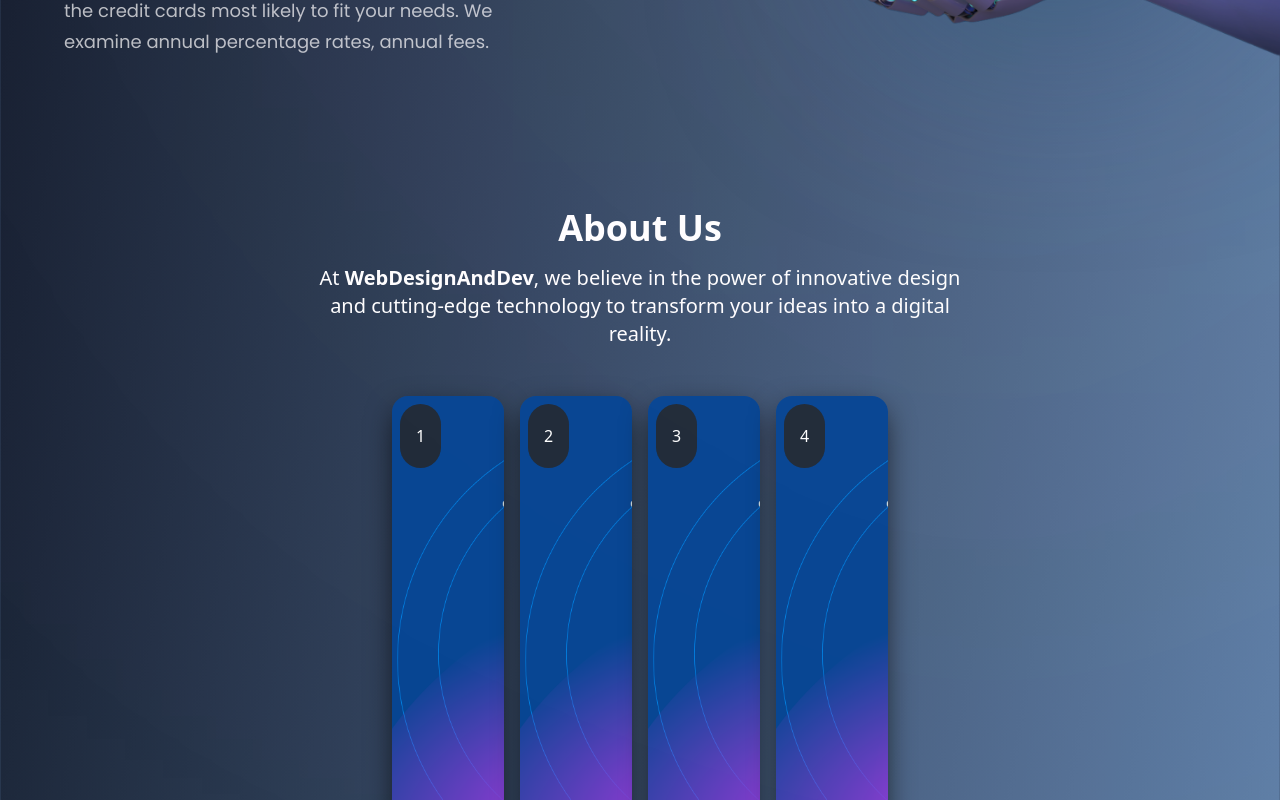
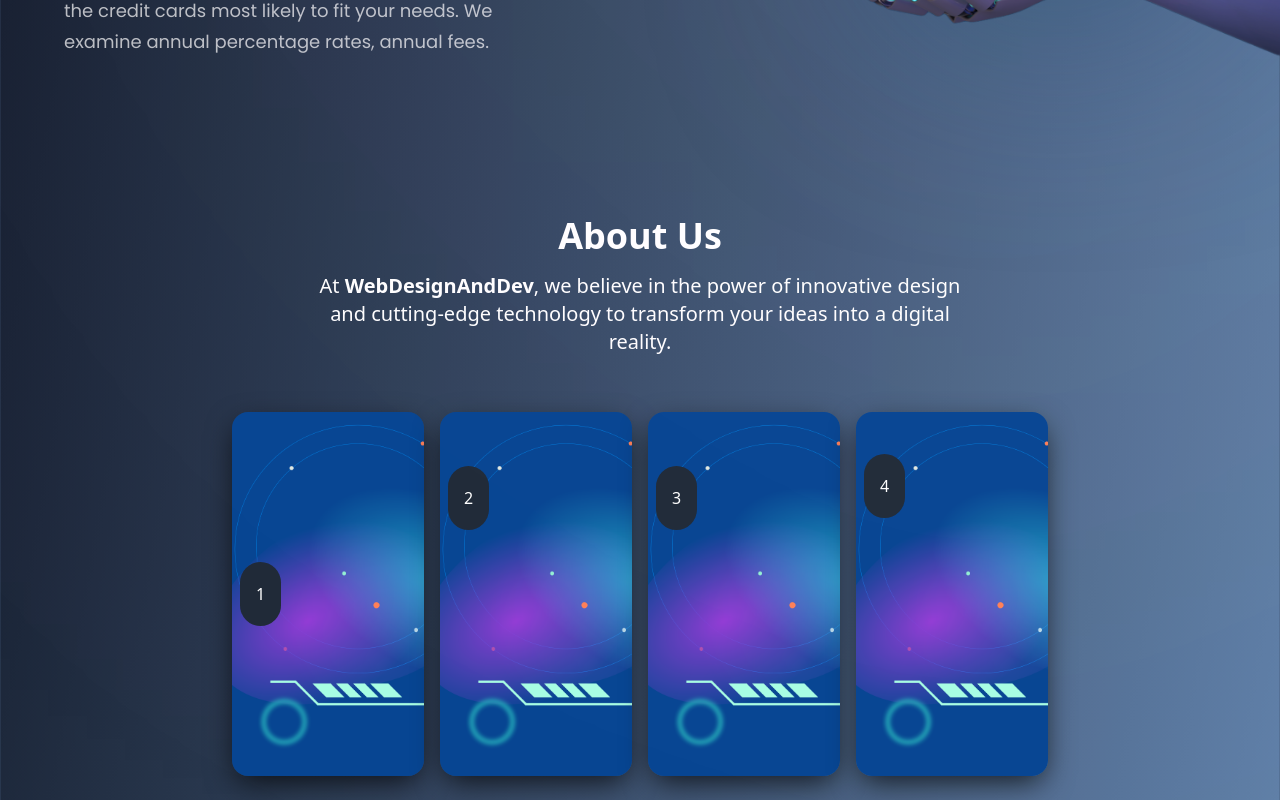
Before and after one commit to Web-designanddev/designer, a React (Vite) app: page / in a window 1280 px wide. Shown: the part 660-1460 px from the top of the page. Built offline with nearby package versions, Linux system fonts and the light colour scheme; what tailwindcss-dir would draw is missing.

Commit message:
some edit

```diff
--- a/index.html
+++ b/index.html
@@ -1,5 +1,5 @@
 <!doctype html>
-<html lang="fa" dir="rlt">
+<html lang="fa">
   <head>
     <meta charset="UTF-8" />
     <link rel="icon" type="image/svg+xml" href="/vite.svg" />
--- a/src/components/AboutUs.jsx
+++ b/src/components/AboutUs.jsx
@@ -5,8 +5,8 @@ const Card = ({ id, icon, title, description, imageUrl }) => (
   <>
     <input type="radio" name="slide" id={id} className="hidden" />
     <label htmlFor={id} className="card-label relative">
-      <div className="card-row flex items-start text-white">
-        <div className="card-icon bg-gray-800 rounded-full w-16 h-16 flex items-center justify-center m-2 p-4 ">
+      <div className="card-row flex flex-col items-center sm:flex-row text-white">
+        <div className="card-icon bg-gray-800 rounded-full w-12 h-12 sm:w-16 sm:h-16 flex items-center justify-center m-2 p-2 sm:p-4">
           {icon}
         </div>
         <div className="card-description flex flex-col justify-center opacity-0 transform translate-y-8 transition-opacity transition-transform duration-300 ease-in-out delay-150">
@@ -17,23 +17,41 @@ const Card = ({ id, icon, title, description, imageUrl }) => (
     </label>
     <style jsx>{`
       .card-label {
-        width: 7rem;
-        margin: 0 0.5rem;
+        width: 80%;
+        max-width: 7rem;
+        margin: 0.5rem;
         background-size: cover;
         cursor: pointer;
         overflow: hidden;
         border-radius: 1rem;
-        transition: width 1s ease-in-out;
+        transition: all 1s ease-in-out;
         box-shadow: 0px 10px 30px -5px rgba(0, 0, 0, 0.8);
         background-image: url(${imageUrl});
       }
       input:checked + label {
-        width: 37.5rem;
-        height: 27rem;
+        width: 100%;
+        max-width: 30rem;
+        height: auto;
       }
       input:checked + label .card-description {
         opacity: 1 !important;
         transform: translateY(0) !important;
+      }
+      @media (min-width: 640px) {
+        .card-label {
+          max-width: 9rem;
+        }
+        input:checked + label {
+          max-width: 24rem;
+        }
+      }
+      @media (min-width: 768px) {
+        .card-label {
+          max-width: 12rem;
+        }
+        input:checked + label {
+          max-width: 32rem;
+        }
       }
     `}</style>
   </>
@@ -55,7 +73,7 @@ const AboutUs = () => {
       icon: "2",
       title: "طراحی وب‌سایت",
       description:
-        " ایجاد وب‌سایت‌های واکنش‌گرا و کاربرپسند که به راحتی در تمامی دستگاه‌ها نمایش داده می‌شوند.",
+        "ایجاد وب‌سایت‌های واکنش‌گرا و کاربرپسند که به راحتی در تمامی دستگاه‌ها نمایش داده می‌شوند.",
       imageUrl:
         "https://images.unsplash.com/photo-1702933017536-44e01bff1111?crop=entropy&cs=srgb&fm=jpg&ixid=M3wzMjM4NDZ8MHwxfHJhbmRvbXx8fHx8fHx8fDE3MDU5OTUzMTR8&ixlib=rb-4.0.3&q=85",
     },
@@ -79,7 +97,10 @@ const AboutUs = () => {
   ];
 
   return (
-    <section className="text-white py-20 px-6 w-full flex flex-col items-center" id="about">
+    <section
+      className="text-white w-full flex flex-col items-center text-center p-4 sm:p-10 mt-12"
+      id="about"
+    >
       <div className="container mx-auto">
         <div className="text-center mb-12">
           <h2 className="text-4xl font-bold mb-4">About Us</h2>
@@ -90,8 +111,11 @@ const AboutUs = () => {
           </p>
         </div>
 
-        <div id="card-wrapper" className="w-full flex justify-center">
-          <div className="card-container flex">
+        <div
+          id="card-wrapper"
+          className="w-full flex justify-center items-center flex-wrap"
+        >
+          <div className="card-container flex flex-wrap justify-center">
             {cards.map((card) => (
               <Card key={card.id} {...card} />
             ))}
```
